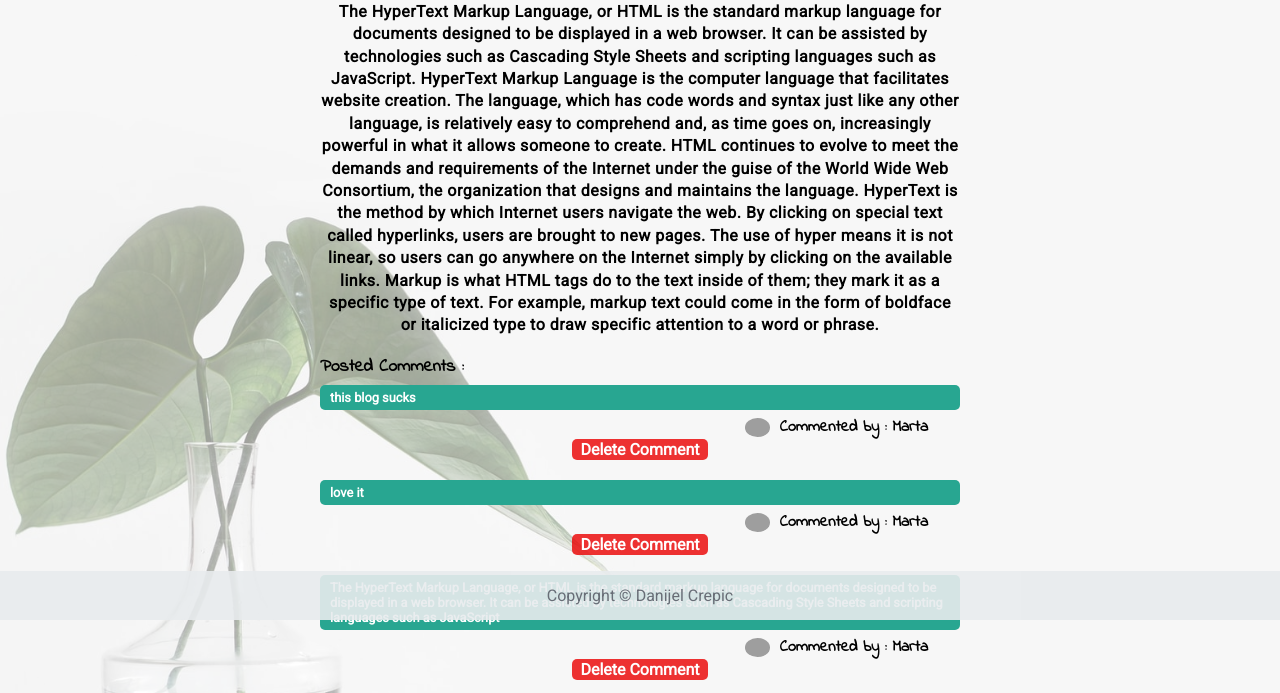
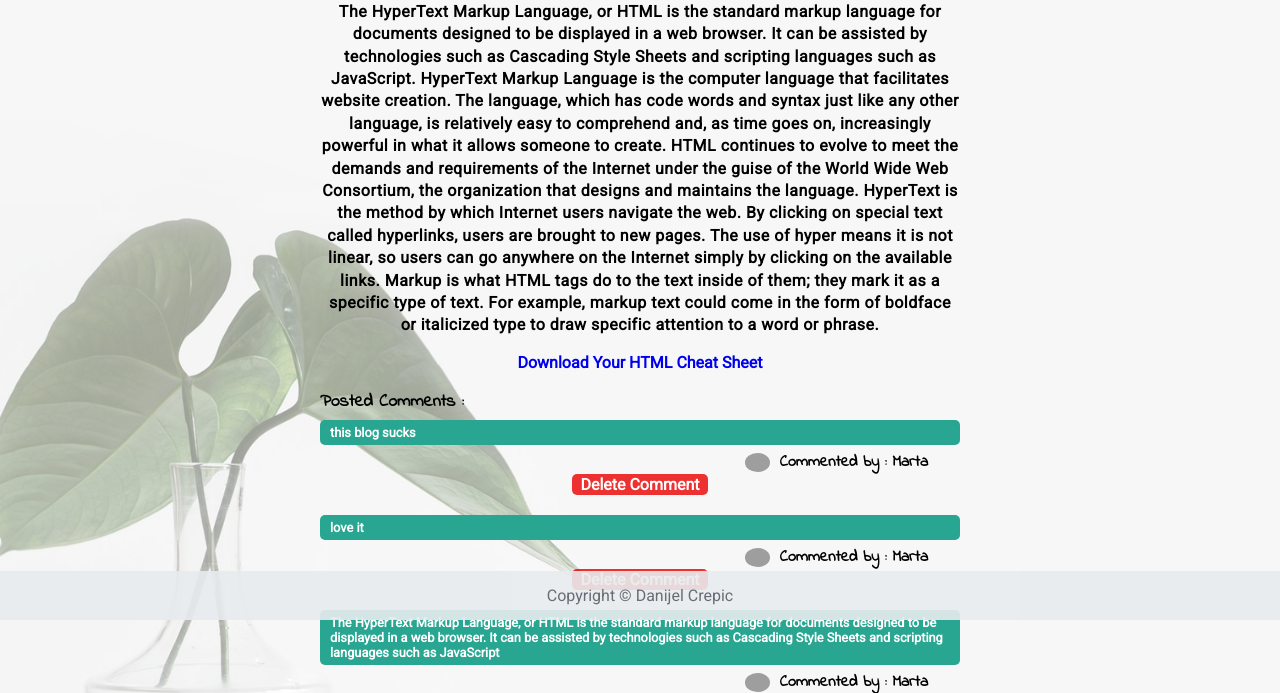
Before and after one commit to CREPIC21/MYBLOGDEPLOY, a Flask app: page /show-post?post_id=2 in a window 1280 px wide. Shown: the part 180-873 px from the top of the page. Run offline with Flask 2, Linux system fonts and the light colour scheme; a user stored in the database is signed in; data comes from the database, SQL or seed files in the repository; grey boxes are pictures that could not be loaded.

Commit message:
Added download link to blog post for users to download cheatsheet files

```diff
--- a/main.py
+++ b/main.py
@@ -1,4 +1,4 @@
-from flask import Flask, render_template, request, url_for, redirect, flash
+from flask import Flask, render_template, request, url_for, redirect, flash, send_from_directory
 from flask_sqlalchemy import SQLAlchemy
 from sqlalchemy.orm import relationship
 from werkzeug.security import generate_password_hash, check_password_hash
@@ -246,6 +246,12 @@ def show_email():
             return redirect(url_for("see_emails", current_user=current_user))
     return render_template("show-email.html", email=email)
 
+@app.route('/download', methods=["GET", "POST"])
+@login_required
+def download():
+    file_name = request.args.get("file_title").lower()
+    return send_from_directory('static', filename=f'files/{file_name}_cheatsheet.pdf')
+
 
 @app.route('/logout')
 @login_required
--- a/templates/show-post.html
+++ b/templates/show-post.html
@@ -8,6 +8,7 @@
         <p class="post-content">
             {{ post.post_body|safe }}
         </p>
+        <a href="{{ url_for('download', file_title=post.post_title) }}" target="_blank">Download Your {{ post.post_title }} Cheat Sheet</a>
         <p class="posted-comments-title">Posted Comments :</p>
         {% for comment in comments %}
         <p class="comment-text">
```
Also changed, not shown: 1 other file.
